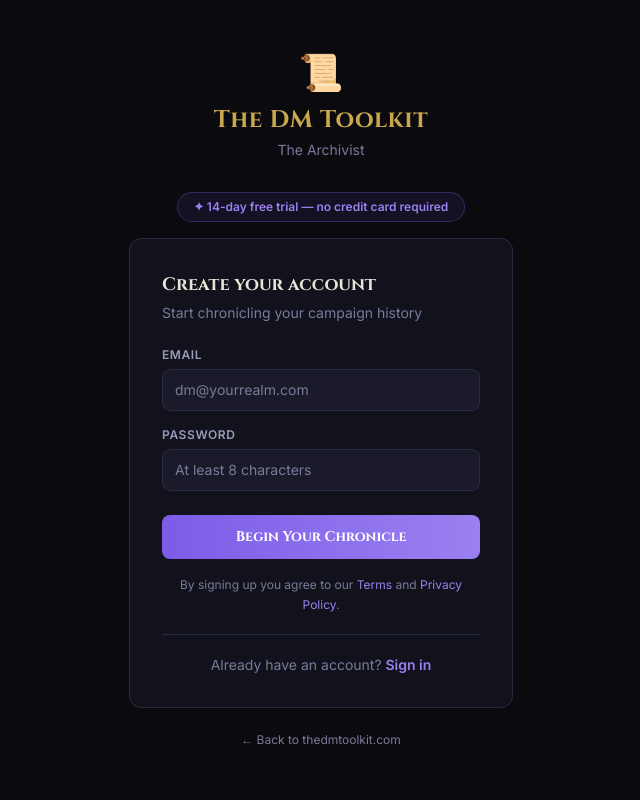
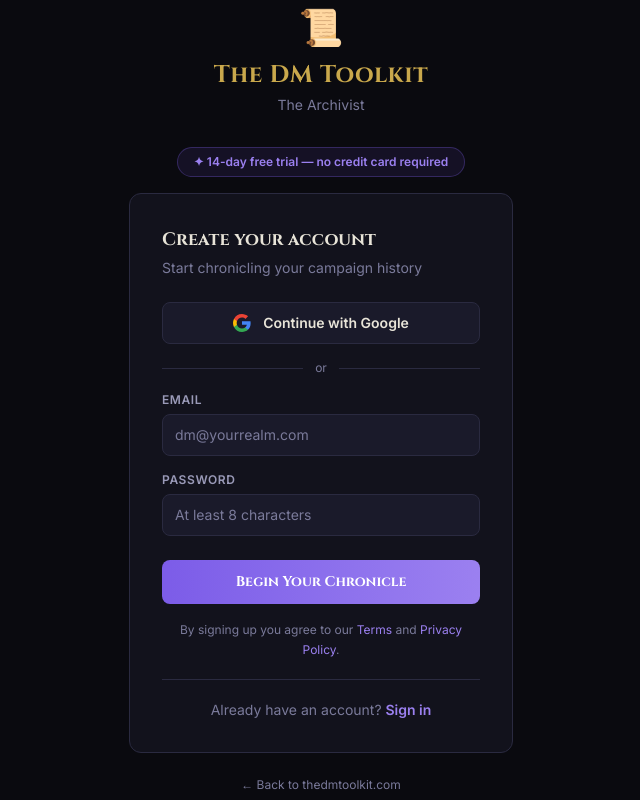
Before and after one commit to brendon-cloud/dm-toolkit-app, a Next.js app: page /signup in a window 1280 px wide. Shown: the whole page, without its empty margins (319-959 px from the left). Built offline with nearby package versions, Linux system fonts and the light colour scheme.

Commit message:
Add auth callback route and Google SSO

```diff
--- a/app/(auth)/login/page.tsx
+++ b/app/(auth)/login/page.tsx
@@ -2,15 +2,19 @@
 
 import { useState } from 'react'
 import Link from 'next/link'
-import { useRouter } from 'next/navigation'
+import { useRouter, useSearchParams } from 'next/navigation'
 import { createClient } from '@/lib/supabase/client'
 
 export default function LoginPage() {
   const router = useRouter()
+  const searchParams = useSearchParams()
+  const confirmationError = searchParams.get('error') === 'confirmation_failed'
+
   const [email, setEmail] = useState('')
   const [password, setPassword] = useState('')
   const [error, setError] = useState<string | null>(null)
   const [loading, setLoading] = useState(false)
+  const [googleLoading, setGoogleLoading] = useState(false)
 
   async function handleLogin(e: React.FormEvent) {
     e.preventDefault()
@@ -29,6 +33,24 @@
     }
   }
 
+  async function handleGoogleLogin() {
+    setGoogleLoading(true)
+    setError(null)
+
+    const supabase = createClient()
+    const { error } = await supabase.auth.signInWithOAuth({
+      provider: 'google',
+      options: {
+        redirectTo: `${window.location.origin}/auth/callback`,
+      },
+    })
+
+    if (error) {
+      setError(error.message)
+      setGoogleLoading(false)
+    }
+  }
+
   return (
     <div className="min-h-screen bg-bg flex flex-col items-center justify-center px-4">
       {/* Logo */}
@@ -42,6 +64,29 @@
       <div className="w-full max-w-sm bg-surface border border-border rounded-toolkit p-8">
         <h2 className="font-cinzel text-lg font-bold text-text mb-1">Welcome back</h2>
         <p className="text-muted text-sm mb-6">Sign in to your campaign archives</p>
+
+        {confirmationError && (
+          <div className="bg-red/10 border border-red/30 rounded-toolkit-sm px-3 py-2 text-red2 text-xs mb-4">
+            That confirmation link has expired or is invalid. Please sign in or request a new one.
+          </div>
+        )}
+
+        {/* Google SSO */}
+        <button
+          type="button"
+          onClick={handleGoogleLogin}
+          disabled={googleLoading || loading}
+          className="w-full flex items-center justify-center gap-3 bg-surface2 border border-border hover:border-muted text-text font-semibold text-sm py-2.5 rounded-toolkit-sm transition-all disabled:opacity-50 disabled:cursor-not-allowed mb-4"
+        >
+          <GoogleIcon />
+          {googleLoading ? 'Redirecting…' : 'Continue with Google'}
+        </button>
+
+        <div className="flex items-center gap-3 mb-4">
+          <div className="flex-1 h-px bg-border" />
+          <span className="text-xs text-muted">or</span>
+          <div className="flex-1 h-px bg-border" />
+        </div>
 
         <form onSubmit={handleLogin} className="flex flex-col gap-4">
           <div className="flex flex-col gap-1.5">
@@ -76,7 +121,7 @@
 
           <button
             type="submit"
-            disabled={loading}
+            disabled={loading || googleLoading}
             className="mt-2 bg-gradient-to-r from-purple to-purple2 text-white font-cinzel font-bold text-sm py-3 rounded-toolkit-sm hover:opacity-90 transition-opacity disabled:opacity-50 disabled:cursor-not-allowed"
           >
             {loading ? 'Signing in…' : 'Enter the Archives'}
@@ -99,3 +144,14 @@
     </div>
   )
 }
+
+function GoogleIcon() {
+  return (
+    <svg width="18" height="18" viewBox="0 0 18 18" fill="none" xmlns="http://www.w3.org/2000/svg">
+      <path d="M17.64 9.2c0-.637-.057-1.251-.164-1.84H9v3.481h4.844c-.209 1.125-.843 2.078-1.796 2.716v2.259h2.908c1.702-1.567 2.684-3.875 2.684-6.615z" fill="#4285F4"/>
+      <path d="M9 18c2.43 0 4.467-.806 5.956-2.18l-2.908-2.259c-.806.54-1.837.86-3.048.86-2.344 0-4.328-1.584-5.036-3.711H.957v2.332A8.997 8.997 0 0 0 9 18z" fill="#34A853"/>
+      <path d="M3.964 10.71A5.41 5.41 0 0 1 3.682 9c0-.593.102-1.17.282-1.71V4.958H.957A8.996 8.996 0 0 0 0 9c0 1.452.348 2.827.957 4.042l3.007-2.332z" fill="#FBBC05"/>
+      <path d="M9 3.58c1.321 0 2.508.454 3.44 1.345l2.582-2.58C13.463.891 11.426 0 9 0A8.997 8.997 0 0 0 .957 4.958L3.964 7.29C4.672 5.163 6.656 3.58 9 3.58z" fill="#EA4335"/>
+    </svg>
+  )
+}
--- a/app/(auth)/signup/page.tsx
+++ b/app/(auth)/signup/page.tsx
@@ -2,15 +2,14 @@
 
 import { useState } from 'react'
 import Link from 'next/link'
-import { useRouter } from 'next/navigation'
 import { createClient } from '@/lib/supabase/client'
 
 export default function SignupPage() {
-  const router = useRouter()
   const [email, setEmail] = useState('')
   const [password, setPassword] = useState('')
   const [error, setError] = useState<string | null>(null)
   const [loading, setLoading] = useState(false)
+  const [googleLoading, setGoogleLoading] = useState(false)
   const [done, setDone] = useState(false)
 
   async function handleSignup(e: React.FormEvent) {
@@ -23,7 +22,7 @@
       email,
       password,
       options: {
-        emailRedirectTo: `${window.location.origin}/dashboard`,
+        emailRedirectTo: `${window.location.origin}/auth/callback`,
       },
     })
 
@@ -33,6 +32,25 @@
     } else {
       setDone(true)
     }
+  }
+
+  async function handleGoogleSignup() {
+    setGoogleLoading(true)
+    setError(null)
+
+    const supabase = createClient()
+    const { error } = await supabase.auth.signInWithOAuth({
+      provider: 'google',
+      options: {
+        redirectTo: `${window.location.origin}/auth/callback`,
+      },
+    })
+
+    if (error) {
+      setError(error.message)
+      setGoogleLoading(false)
+    }
+    // On success, Supabase redirects the browser — no further action needed
   }
 
   if (done) {
@@ -69,6 +87,23 @@
         <h2 className="font-cinzel text-lg font-bold text-text mb-1">Create your account</h2>
         <p className="text-muted text-sm mb-6">Start chronicling your campaign history</p>
 
+        {/* Google SSO */}
+        <button
+          type="button"
+          onClick={handleGoogleSignup}
+          disabled={googleLoading || loading}
+          className="w-full flex items-center justify-center gap-3 bg-surface2 border border-border hover:border-muted text-text font-semibold text-sm py-2.5 rounded-toolkit-sm transition-all disabled:opacity-50 disabled:cursor-not-allowed mb-4"
+        >
+          <GoogleIcon />
+          {googleLoading ? 'Redirecting…' : 'Continue with Google'}
+        </button>
+
+        <div className="flex items-center gap-3 mb-4">
+          <div className="flex-1 h-px bg-border" />
+          <span className="text-xs text-muted">or</span>
+          <div className="flex-1 h-px bg-border" />
+        </div>
+
         <form onSubmit={handleSignup} className="flex flex-col gap-4">
           <div className="flex flex-col gap-1.5">
             <label className="text-xs font-semibold text-muted2 uppercase tracking-wider">Email</label>
@@ -103,7 +138,7 @@
 
           <button
             type="submit"
-            disabled={loading}
+            disabled={loading || googleLoading}
             className="mt-2 bg-gradient-to-r from-purple to-purple2 text-white font-cinzel font-bold text-sm py-3 rounded-toolkit-sm hover:opacity-90 transition-opacity disabled:opacity-50 disabled:cursor-not-allowed"
           >
             {loading ? 'Creating account…' : 'Begin Your Chronicle'}
@@ -133,3 +168,14 @@
     </div>
   )
 }
+
+function GoogleIcon() {
+  return (
+    <svg width="18" height="18" viewBox="0 0 18 18" fill="none" xmlns="http://www.w3.org/2000/svg">
+      <path d="M17.64 9.2c0-.637-.057-1.251-.164-1.84H9v3.481h4.844c-.209 1.125-.843 2.078-1.796 2.716v2.259h2.908c1.702-1.567 2.684-3.875 2.684-6.615z" fill="#4285F4"/>
+      <path d="M9 18c2.43 0 4.467-.806 5.956-2.18l-2.908-2.259c-.806.54-1.837.86-3.048.86-2.344 0-4.328-1.584-5.036-3.711H.957v2.332A8.997 8.997 0 0 0 9 18z" fill="#34A853"/>
+      <path d="M3.964 10.71A5.41 5.41 0 0 1 3.682 9c0-.593.102-1.17.282-1.71V4.958H.957A8.996 8.996 0 0 0 0 9c0 1.452.348 2.827.957 4.042l3.007-2.332z" fill="#FBBC05"/>
+      <path d="M9 3.58c1.321 0 2.508.454 3.44 1.345l2.582-2.58C13.463.891 11.426 0 9 0A8.997 8.997 0 0 0 .957 4.958L3.964 7.29C4.672 5.163 6.656 3.58 9 3.58z" fill="#EA4335"/>
+    </svg>
+  )
+}
--- /dev/null
+++ b/app/auth/callback/route.ts
@@ -0,0 +1,19 @@
+import { NextResponse } from 'next/server'
+import { createClient } from '@/lib/supabase/server'
+
+export async function GET(request: Request) {
+  const { searchParams, origin } = new URL(request.url)
+  const code = searchParams.get('code')
+  const next = searchParams.get('next') ?? '/dashboard'
+
+  if (code) {
+    const supabase = await createClient()
+    const { error } = await supabase.auth.exchangeCodeForSession(code)
+    if (!error) {
+      return NextResponse.redirect(`${origin}${next}`)
+    }
+  }
+
+  // Something went wrong — send to login with an error message
+  return NextResponse.redirect(`${origin}/login?error=confirmation_failed`)
+}
```
